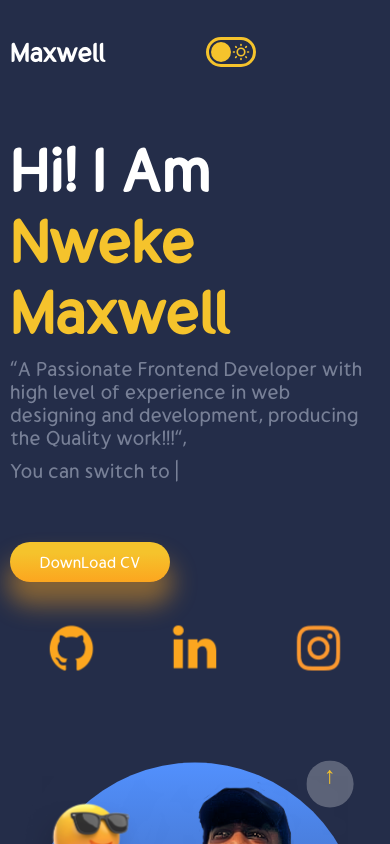
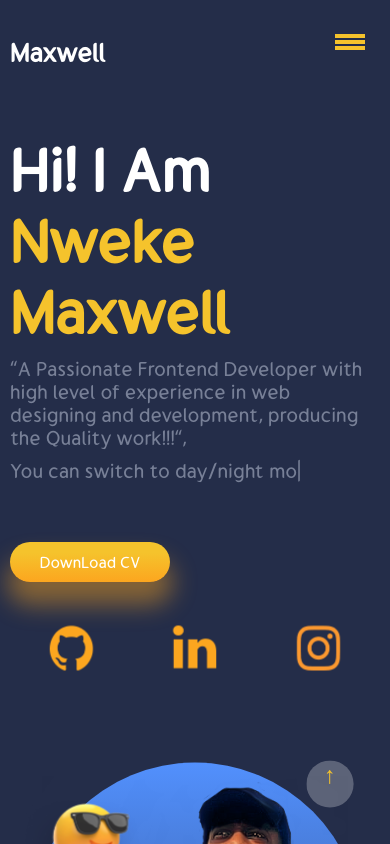
Before and after one commit to NwekeMaxwell/My-Portfolio, a React (Create React App) app: page / in a window 390 px wide. Shown: the top 844 px of the page. Built offline with nearby package versions, Linux system fonts and the light colour scheme.

Commit message:
feat: added nav for small screens

```diff
--- a/src/Pages/FullProjectPage/FullProjectPage.jsx
+++ b/src/Pages/FullProjectPage/FullProjectPage.jsx
@@ -2,7 +2,7 @@ import React from "react";
 // import ProjectDetails from "../../components/ProjectDetails/ProjectDetails";
 import "./FullProjectPage.css";
 import MyProjectsData from "../../components/MyProjectsData";
-import { Link, NavLink } from "react-router-dom";
+import { Link } from "react-router-dom";
 import iArrowBack from "../../img/arrowback.svg";
 import { useState } from "react";
 
@@ -21,11 +21,7 @@ const FullProjectPage = () => {
       <h1 className="heading">MY PROJECTS</h1>
       <div className="projBtns">
         {/* <button>All</button> */}
-        <NavLink activeC>
-          <button activeC onClick={() => setData(MyProjectsData)}>
-            All
-          </button>
-        </NavLink>
+        <button onClick={() => setData(MyProjectsData)}>All</button>
         <button onClick={() => filteredData("React")}>React</button>
         <button onClick={() => filteredData("TypeScript")}>TypeScript</button>
         <button onClick={() => filteredData("JavaScript")}>JavaScript</button>
--- a/src/components/Intro/Intro.jsx
+++ b/src/components/Intro/Intro.jsx
@@ -35,8 +35,8 @@ const Intro = () => {
               strings={[
                 "You can switch to day/night mode by clicking the toggle button above 🌃☀️",
               ]}
-              typeSpeed={50}
-              backSpeed={20}
+              typeSpeed={20}
+              backSpeed={5}
               loop
             />
           </span>
--- a/src/components/Navbar/Navbar.css
+++ b/src/components/Navbar/Navbar.css
@@ -38,6 +38,117 @@
 .n-button {
   flex: 2;
 }
+
+/* menu button */
+.navigation-checkbox {
+  display: none;
+}
+
+.navigation-button {
+  background-color: transparent;
+  /* background-color: #fff; */
+  height: 2rem;
+  width: 2rem;
+  border-radius: 50%;
+  position: fixed;
+  top: 1rem;
+  right: 1rem;
+  z-index: 2000;
+  box-shadow: 0 1rem 3rem rgba(#000, 0.1);
+  text-align: center;
+  cursor: pointer;
+  display: none;
+}
+.navigation-nav {
+  height: 50vh;
+  width: 0;
+  position: fixed;
+  top: 0;
+  left: 0;
+  z-index: 1500;
+  opacity: 0;
+  transition: all 0.8s;
+}
+.navigation-list {
+  position: absolute;
+  top: 50%;
+  left: 50%;
+  transform: translate(-50%, -50%);
+  list-style: none;
+  text-align: center;
+  width: 100%;
+  background-color: var(--secondary-medium);
+}
+
+.navigation-item {
+  margin: 1rem;
+}
+
+.navigation-link:link,
+.navigation-link:visited {
+  display: inline-block;
+  font-size: 1rem;
+  font-weight: 300;
+  color: #fff;
+  text-decoration: none;
+  text-transform: uppercase;
+  transition: all 0.4s;
+}
+.navigation-link:hover,
+.navigation-link:active {
+  /* background-position: 100%;
+  color: rgb(109, 194, 109); */
+  transform: translateX(1rem);
+}
+
+/* // functionality */
+.navigation-checkbox:checked ~ .navigation-nav {
+  opacity: 1;
+  width: 100%;
+}
+/* //icon */
+.navigation-icon {
+  position: relative;
+  margin-top: 1rem;
+}
+.navigation-icon,
+.navigation-icon::before,
+.navigation-icon::after {
+  width: 1.5rem;
+  height: 4px;
+  background-color: var(--primary-light);
+  display: inline-block;
+}
+.navigation-icon::before,
+.navigation-icon::after {
+  content: "";
+  position: absolute;
+  left: 0;
+  transition: all 0.2s;
+}
+.navigation-icon::before {
+  top: -0.3rem;
+}
+.navigation-icon::after {
+  top: 0.3rem;
+}
+.navigation-button:hover .navigation-icon::before {
+  top: -0.5rem;
+}
+.navigation-button:hover .navigation-icon::after {
+  top: 0.5rem;
+}
+.navigation-checkbox:checked + .navigation-button .navigation-icon {
+  background-color: transparent;
+}
+.navigation-checkbox:checked + .navigation-button .navigation-icon::before {
+  top: 0;
+  transform: rotate(135deg);
+}
+.navigation-checkbox:checked + .navigation-button .navigation-icon::after {
+  top: 0;
+  transform: rotate(-135deg);
+}
 @media screen and (max-width: 780px) {
   .n-left {
     gap: 5rem;
@@ -48,4 +159,10 @@
   .n-button {
     display: none;
   }
+  .navigation-button {
+    display: block;
+  }
+  .toggleDN {
+    display: none;
+  }
 }
--- a/src/components/Navbar/Navbar.jsx
+++ b/src/components/Navbar/Navbar.jsx
@@ -8,9 +8,51 @@ const Navbar = () => {
     <div className="n-wrapper" id="NavBar">
       <div className="n-left">
         <div className="n-name">Maxwell</div>
-        <Toggle />
+        <div className="toggleDN">
+          <Toggle />
+        </div>
+        {/* phone size nav */}
+        <div class="navigation">
+          <input
+            type="checkbox"
+            class="navigation-checkbox"
+            id="navigation-toggle"
+          />
+
+          <label for="navigation-toggle" class="navigation-button">
+            <span class="navigation-icon">&nbsp;</span>
+          </label>
+
+          <div class="navigation-background">&nbsp;</div>
+
+          <nav class="navigation-nav">
+            <ul class="navigation-list">
+              <Link spy={true} to="Navbar" smooth={true}>
+                <li className="navigation-item">Home</li>
+              </Link>
+              <Link spy={true} to="Skills" smooth={true}>
+                <li className="navigation-item">Skills</li>
+              </Link>
+              <Link spy={true} to="Experience" smooth={true}>
+                <li className="navigation-item">Experience</li>
+              </Link>
+              <Link spy={true} to="Projects" smooth={true}>
+                <li className="navigation-item">Projects</li>
+              </Link>
+              <Link spy={true} to="Testimonials" smooth={true}>
+                <li className="navigation-item">Testimonials</li>
+              </Link>
+              <Link spy={true} to="Contact" smooth={true}>
+                <li className="navigation-item">Contact Me</li>
+              </Link>
+              <Toggle />
+            </ul>
+          </nav>
+        </div>
+        {/* end phone nav */}
       </div>
       <div className="n-right">
+        {/* desktop nav */}
         <div className="n-list">
           <ul>
             <Link spy={true} to="Navbar" smooth={true}>
--- a/src/components/Toggle/Toggle.css
+++ b/src/components/Toggle/Toggle.css
@@ -17,3 +17,9 @@
   background: var(--primary-light);
   position: absolute;
 }
+@media screen and (max-width: 780px) {
+  .toggle {
+    width: 15vw;
+    margin: 0 auto 5px auto;
+  }
+}
```
